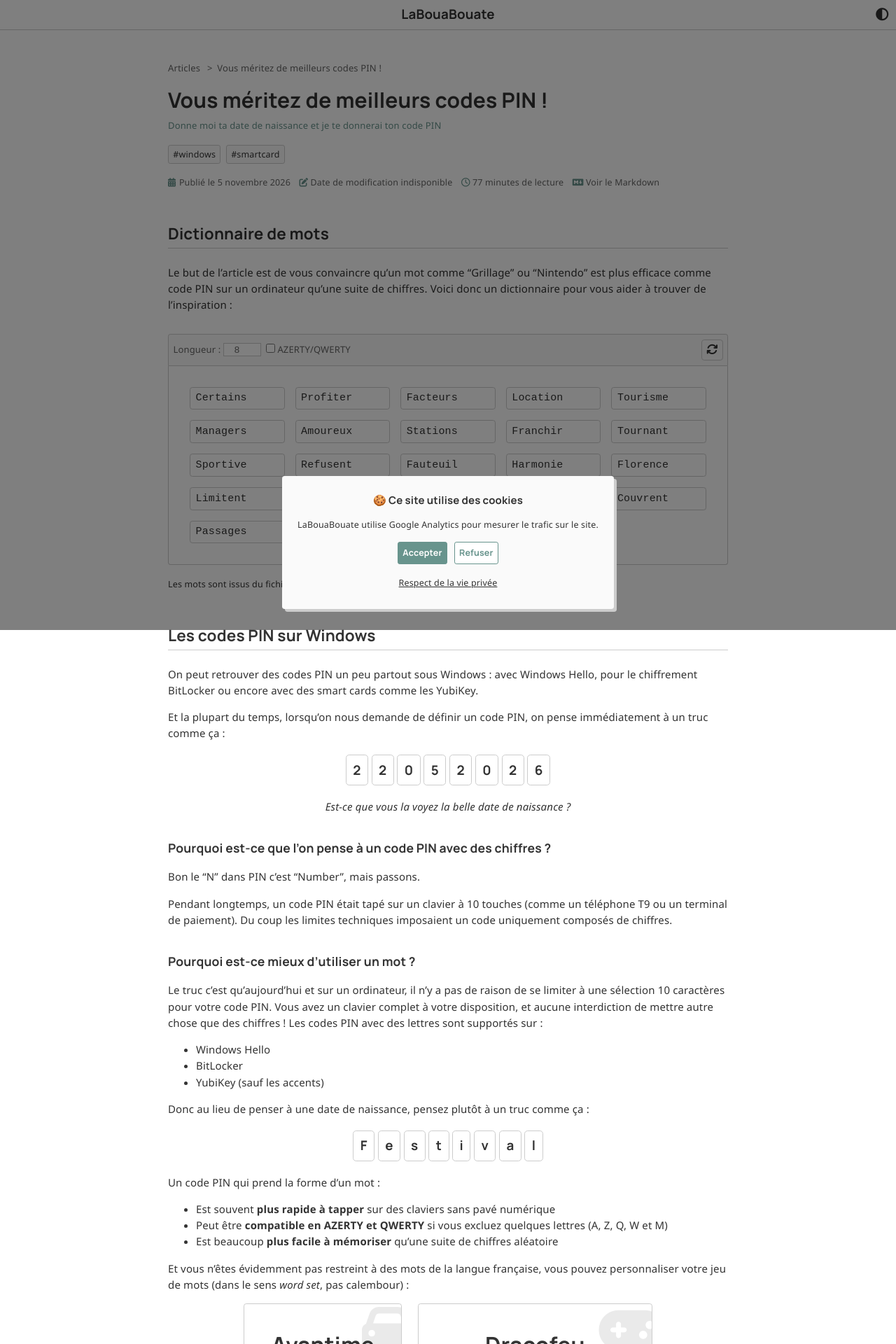
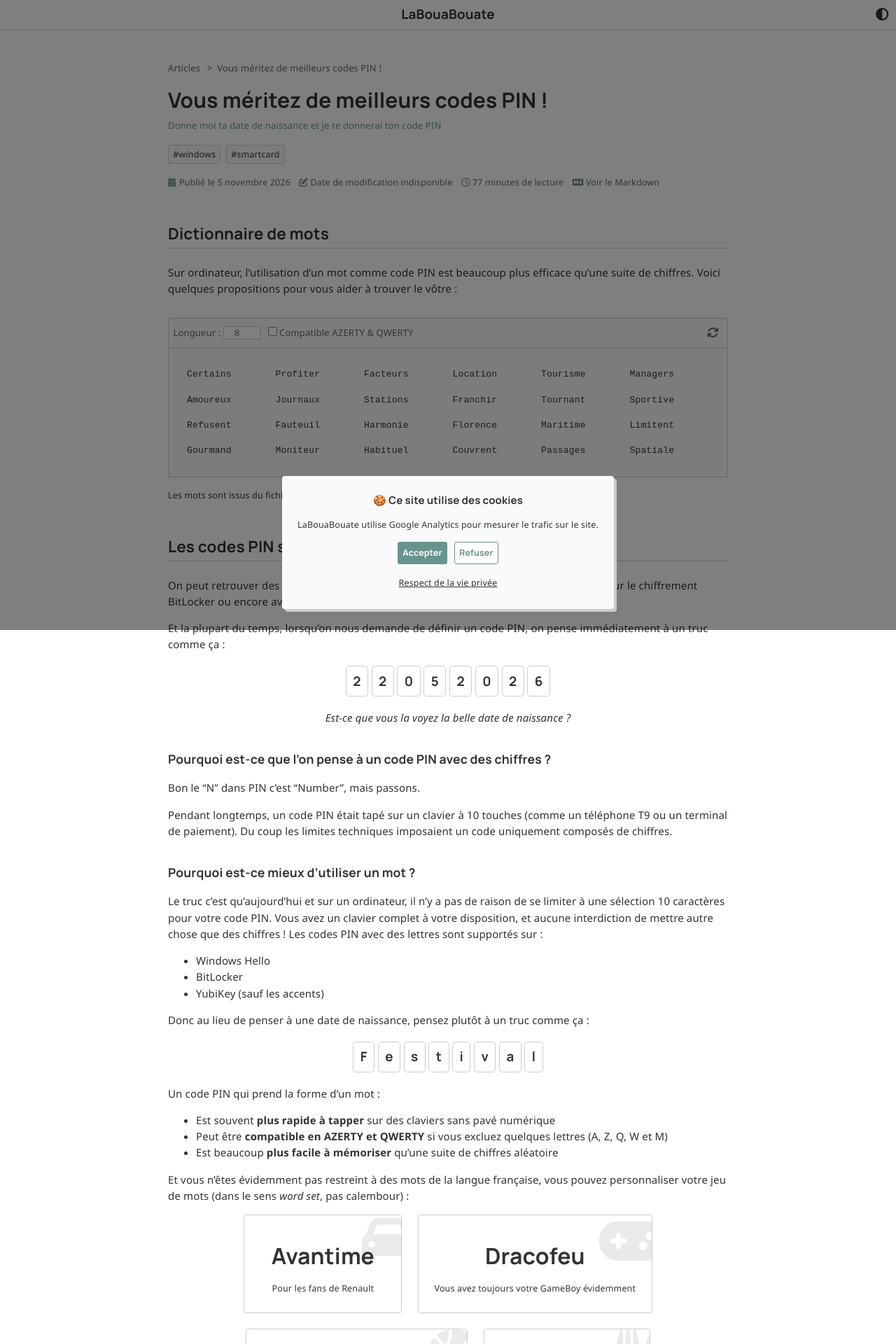
Before and after one commit to leobouard/leobouard.github.io, a Jekyll site: the page built from _posts/2026/2026-11-05-un-code-pin-qu-il-est-bien.md, in a window 1280 px wide. Shown: the top 1920 px of the page at 70% size. Built offline with Jekyll 4.4.1, drawn with Linux system fonts in a browser that asks for light colours; nearby versions of some CDN libraries; some web fonts are replaced; comment, search, counter and statistics services are not loaded.

Commit message:
Corrections mineures

```diff
--- a/_includes/pin-generator.html
+++ b/_includes/pin-generator.html
@@ -3,9 +3,9 @@
     <div style="height: fit-content; margin: auto 0;">
       <label for="pin-length">Longueur :</label>
       <input type="number" id="pin-length" min="6" max="10" value="8">
-      <label><input type="checkbox" id="pin-azertyqwerty">AZERTY/QWERTY</label>
+      <label><input type="checkbox" id="pin-azertyqwerty" style="margin-left: 0.5em;padding-left: 0.5em;border-left: 1px solid var(--mediumaccent);">Compatible AZERTY & QWERTY</label>
     </div>
-    <button id="refresh" class="hover-popout" type="button" aria-label="Rafraîchir les mots">
+    <button id="refresh" type="button" aria-label="Rafraîchir les mots">
       <i class="fa-solid fa-arrows-rotate"></i>
     </button>
   </div>
--- a/_posts/2026/2026-11-05-un-code-pin-qu-il-est-bien.md
+++ b/_posts/2026/2026-11-05-un-code-pin-qu-il-est-bien.md
@@ -6,7 +6,7 @@
 
 ## Dictionnaire de mots
 
-Le but de l'article est de vous convaincre qu'un mot comme "Grillage" ou "Nintendo" est plus efficace comme code PIN sur un ordinateur qu'une suite de chiffres. Voici donc un dictionnaire pour vous aider à trouver de l'inspiration :
+Sur ordinateur, l'utilisation d'un mot comme code PIN est beaucoup plus efficace qu'une suite de chiffres. Voici quelques propositions pour vous aider à trouver le vôtre :
 
 {% include pin-generator.html %}
 
--- a/_sass/pin-generator.scss
+++ b/_sass/pin-generator.scss
@@ -22,9 +22,8 @@
 
 .pin-generator-controls button {
 	background: transparent;
-	border: 1px solid var(--mediumaccent);
-	color: var(--text);
-	border-radius: var(--borderradius);
+	border: none;
+	color: var(--heavyaccent);
 	aspect-ratio: 1;
 	font-size: 1.25em;
 }
@@ -41,10 +40,6 @@
 	text-transform: capitalize;
 	margin-bottom: 1em;
 	font-family: var(--codefont);
+	font-size: small;
+	background: var(--lightaccent);
 }
-
-.pin-generator-results span {
-    border: 1px solid var(--mediumaccent);
-    border-radius: var(--borderradius);
-    padding: 0.25em 0.5em;
-}
```
Also changed, not shown: other parts of _includes/pin-generator.html (+1 -1 lines).
